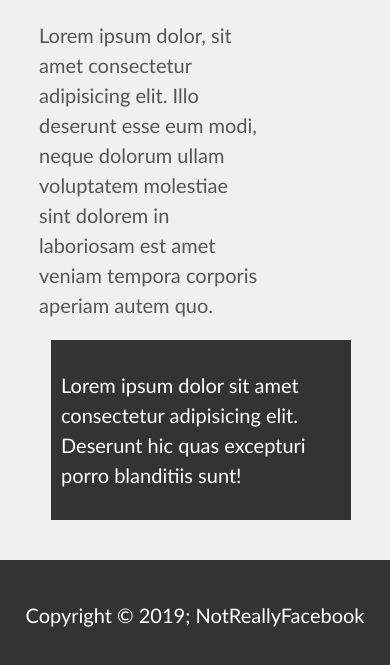
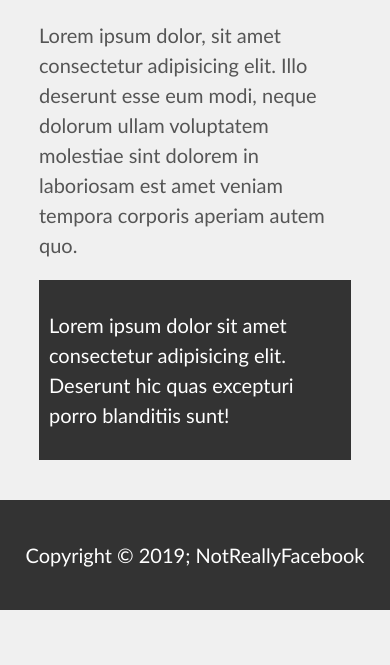
Before and after one commit to LarsChrWiik/Basic-HTML-and-CSS, a plain HTML site: page CSS-Project/MyWebsite/index.html in a window 390 px wide. Shown: the part 685-1350 px from the top of the page. After the commit the page ends 1295 px from the top, so only its background shows below. Drawn offline with Linux system fonts and the light colour scheme.

Commit message:
Added Responsive layout "@media".

```diff
--- a/CSS-Project/MyWebsite/css/style.css
+++ b/CSS-Project/MyWebsite/css/style.css
@@ -69,7 +69,7 @@ img {
 
 #mySideBar {
     float: right;
-    width: 300px;
+    width: 30%;
     background: #333;
     color: #fff;
     padding: 10px;
@@ -83,3 +83,16 @@ img {
     padding: 20px;
     margin-top: 40px;
 }
+
+/* RESPONSIVE LAYOUT */
+/* This is only active if the condition is true */
+@media(max-width:600px){
+    #main{
+        width: 100%;
+        float: none;
+    }
+    #mySideBar{
+        width: 100%;
+        float: none;
+    }
+}
```
